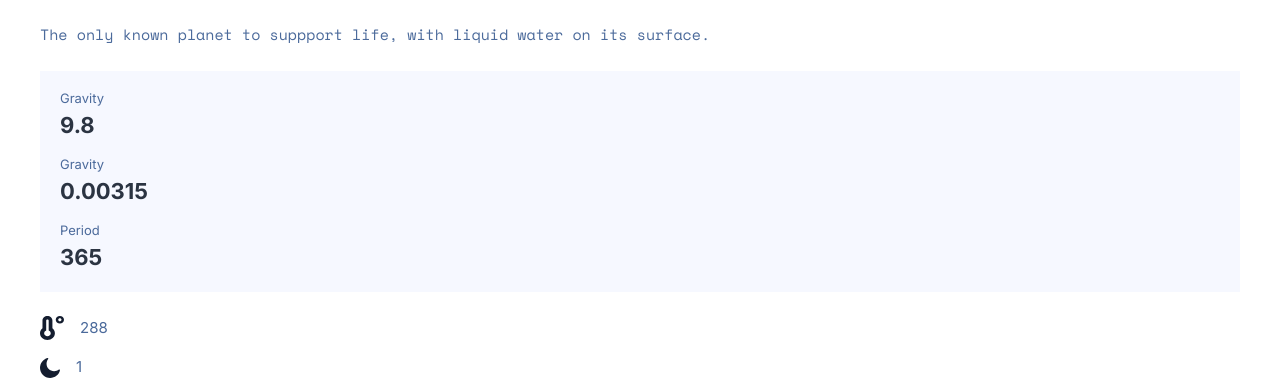
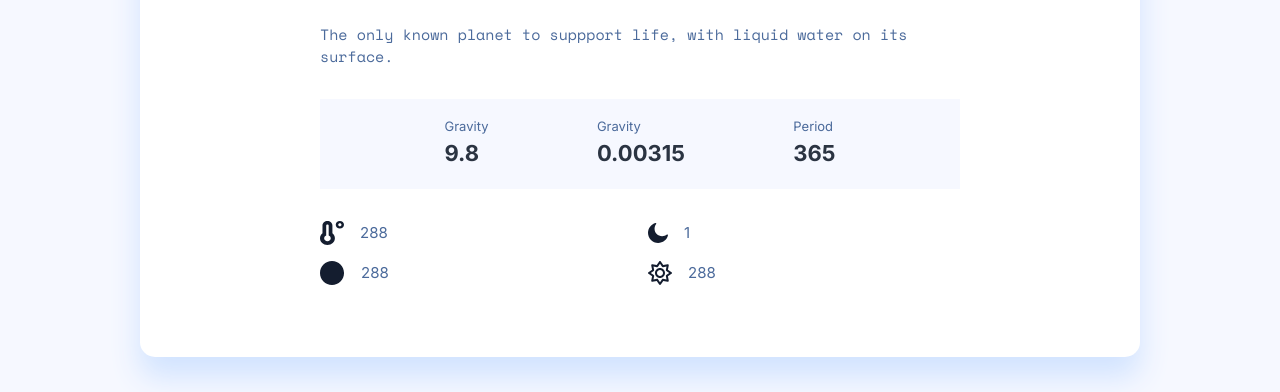
Before and after one commit to JidexBD/TS_frontend_capstone, a plain HTML site: page index.html in a window 1280 px wide. Shown: the part 337-729 px from the top of the page. Drawn offline with nearby package versions, Linux system fonts and the light colour scheme.

Commit message:
the main section done, js work has started

```diff
--- a/css/style.css
+++ b/css/style.css
@@ -124,6 +124,10 @@ nav {
   .search-container {
     margin: 2rem 5rem 4rem 5rem;
   }
+
+  .search-input {
+    width: 50rem;
+  }
 }
 
 /*tab landscape*/
@@ -132,6 +136,10 @@ nav {
     width: 100%;
     max-width: 90rem;
     margin: 2rem auto 4rem auto;
+  }
+
+  .search-input {
+    width: 80rem;
   }
 }
 
@@ -155,8 +163,11 @@ nav {
 /* +++++++++++++++++++++++++++++++++++++++++MAIN SECTION++++++++++++++++++++++++++ */
 
 main {
-  background-color: var(--surface-color);
+  background-color: var(--white);
   padding: 2rem;
+  margin: 2rem 3.2rem 2rem 2rem;
+  border-radius: 15px;
+  box-shadow: 0 20px 30px 0 var(--light-blue);
 }
 
 .main-container {
@@ -239,4 +250,52 @@ main {
   line-height: 1.5;
   color: var(--secondary-text-color);
 }
+
+/* tab */
+@media (min-width: 43em) {
+}
+
+/*tab landscape*/
+@media (min-width: 56em) {
+  main {
+    width: 100%;
+    max-width: 90rem;
+    margin: 2rem auto 4rem auto;
+  }
+
+  .planet-description {
+    margin: 2.4rem 14rem 3.2rem 14rem;
+  }
+
+  .statistics {
+    margin: 2.4rem 14rem 3.2rem 14rem;
+    flex-direction: row;
+
+    justify-content: space-evenly;
+    padding-inline: 3.2rem;
+  }
+
+  .figures {
+    margin: 2.4rem 14rem 3.2rem 14rem;
+    display: grid;
+    grid-template-columns: repeat(2, 1fr);
+  }
+}
+
+/* 1024 */
+@media (min-width: 75em) {
+  main {
+    width: 100%;
+    max-width: 100rem;
+    margin: 2rem auto 4rem auto;
+  }
+}
+
+/* 1440 */
+@media (min-width: 90em) {
+}
+
+/* 1800 */
+@media (min-width: 112em) {
+}
 /* +++++++++++++++++++++++++++++++++++++++++MAIN SECTION END ++++++++++++++++++++++++++ */
--- a/index.html
+++ b/index.html
@@ -77,17 +77,17 @@
             <div class="statistics">
               <div class="grav">
                 <p class="stat-header">Gravity</p>
-                <p class="stat-text">9.8</p>
+                <p class="stat-text  gravity">9.8</p>
               </div>
 
               <div class="mass">
                 <p class="stat-header">Gravity</p>
-                <p class="stat-text">0.00315</p>
+                <p class="stat-text  mass-s">0.00315</p>
               </div>
 
               <div class="period">
                 <p class="stat-header">Period</p>
-                <p class="stat-text">365</p>
+                <p class="stat-text  period">365</p>
               </div>
             </div>
 
--- a/js/app.js
+++ b/js/app.js
@@ -0,0 +1,24 @@
+// html
+const searchInput = document.querySelector("#input-search");
+
+const searchButton = document.querySelector(".search-btn");
+
+const planetImage = document.querySelector(".planet-img");
+const planetName = document.querySelector(".planet-name");
+const planetType = document.querySelector(".planet-type");
+const planetDescription = document.querySelector(".planet-description");
+
+const gravity = document.querySelector(".gravity");
+
+const mass = document.querySelector(".mass-s");
+const period = document.querySelector(".period");
+
+const temp = document.querySelector(".temp-num");
+
+const moon = document.querySelector(".half-num");
+
+const diameter = document.querySelector(".diameter-num");
+
+const company = document.querySelector(".comp-num");
+
+const url = "https://anurella.github.io/json/planet.json";
```
